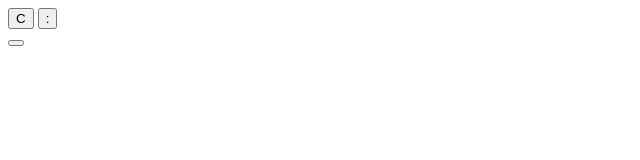
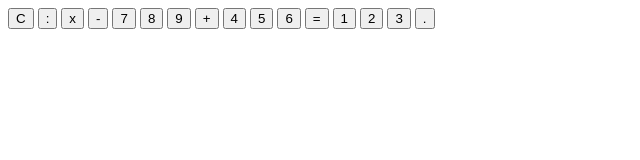
Before and after one commit to wesleizin23/calculadora, a plain HTML site: page index.html in a window 1280 px wide. Shown: the whole page, without its empty margins (0-640 px from the left). Drawn offline with Linux system fonts and the light colour scheme.

Commit message:
classarada do bicho

```diff
--- a/index.html
+++ b/index.html
@@ -13,7 +13,24 @@
 <div class="botoes">
     <button onclick="limpar()">C</button>
     <button onclick="adicionar('/')">:</button>
+    <button onclick="adicionar('*')">x</button>
+    <button onclick="adicionar('-')">-</button>
+
+    <button onclick="adicionar('7')">7</button>
+    <button onclick="adicionar('8')">8</button>
+    <button onclick="adicionar('9')">9</button>
+    <button onclick="adicionar('+')">+</button>
+
+<button onclick="adicionar('4')">4</button>
+<button onclick="adicionar('5')">5</button>
+<button onclick="adicionar('6')">6</button>
+<button onclick="calcular()"class="igual">=</button>
+
+<button onclick="adicionar('1')">1</button>
+<button onclick="adicionar('2')">2</button>
+<button onclick="adicionar('3')">3</button>
+<button onclick="adicionar('.')">.</button>
 </div>
-<button onclick="adicionar('*')"></button>
 </body>
+
 </html>
```
